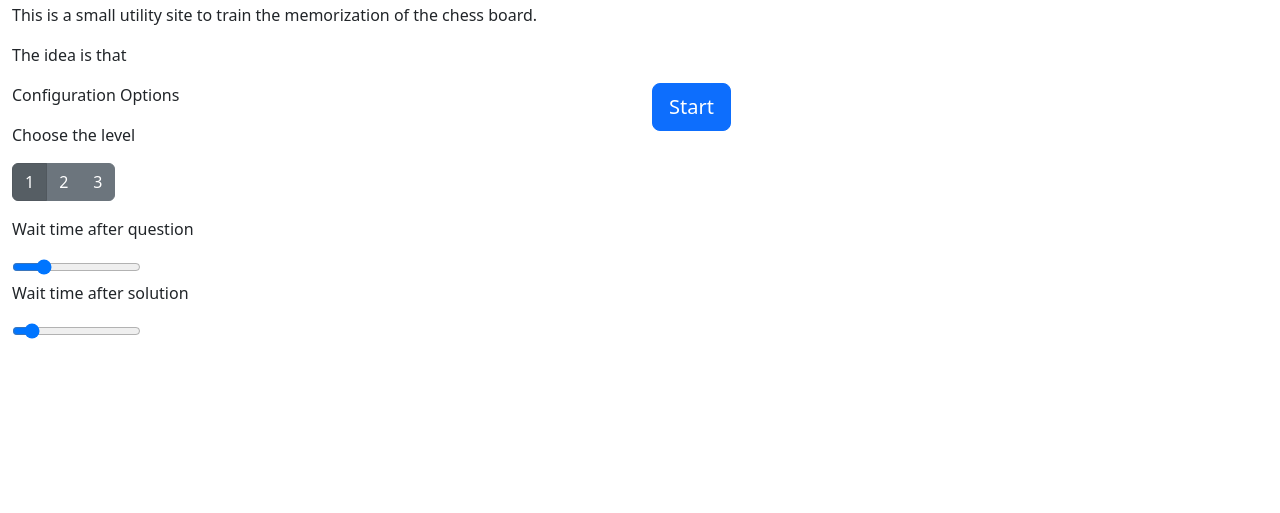
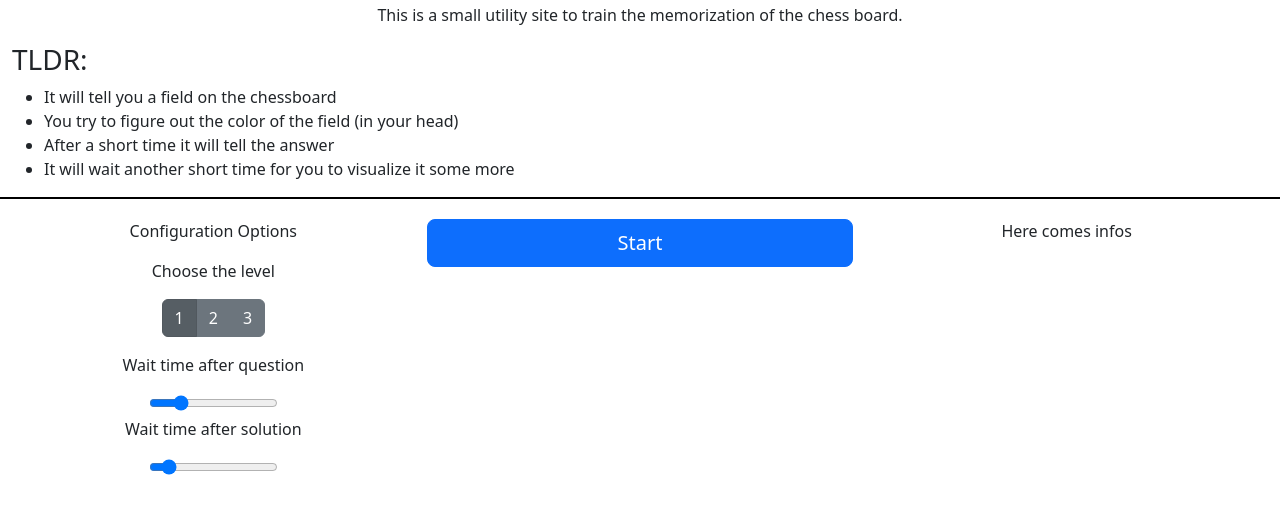
Before and after one commit to Melkor333/chess2brain, a website: page pub/index.html in a window 1280 px wide. Shown: the part 53-566 px from the top of the page. Drawn offline with nearby package versions, Linux system fonts and the light colour scheme; no server answers.

Commit message:
Reformat everything and make a bit more pretty

```diff
--- a/pub/index.html
+++ b/pub/index.html
@@ -17,19 +17,25 @@
         </div>
       </div>
     </div>
-    <div class="container-fluid" id="intro">
+    <div class="container-fluid" id="intro" style="border-bottom: 2px solid black; margin-bottom: 20px;">
       <div class="row">
         <div class="col-12">
-          <p>This is a small utility site to train the memorization of the chess board.</p>
+          <center><p>This is a small utility site to train the memorization of the chess board.</p></center>
         </div>
         <div class="col-12">
-          <p>The idea is that </p>
+          <h3>TLDR:</h3>
+          <ul>
+            <li>It will tell you a field on the chessboard</li>
+            <li>You try to figure out the color of the field (in your head)</li>
+            <li>After a short time it will tell the answer</li>
+            <li>It will wait another short time for you to visualize it some more</li>
+          </ul>
         </div>
       </div>
     </div>
-    <div class="container-fluid" id="content">
+    <div class="container-fluid" id="content" style="text-align: center;">
       <div class="row game">
-        <div class="col-6 left">
+        <div class="col-4 left" id="options">
           <div class="row stacked">
             <div class="col-12">
               <p>Configuration Options</p>
@@ -57,13 +63,13 @@
             </div>
           </div>
         </div>
-        <div class="col-6 mid">
+        <div class="col-4 mid" id="Play-buttons">
           <div class="row stacked">
-            <div class="col-6">
-
               <a id="play-button" href="#" class="btn btn-primary btn-lg" role="button" onclick="toggle()">Start</a>
             </div>
-          </div>
+        </div>
+        <div class="col-4 mid" id="Play-buttons">
+          <p>Here comes infos</p>
         </div>
       </div>
 
```
